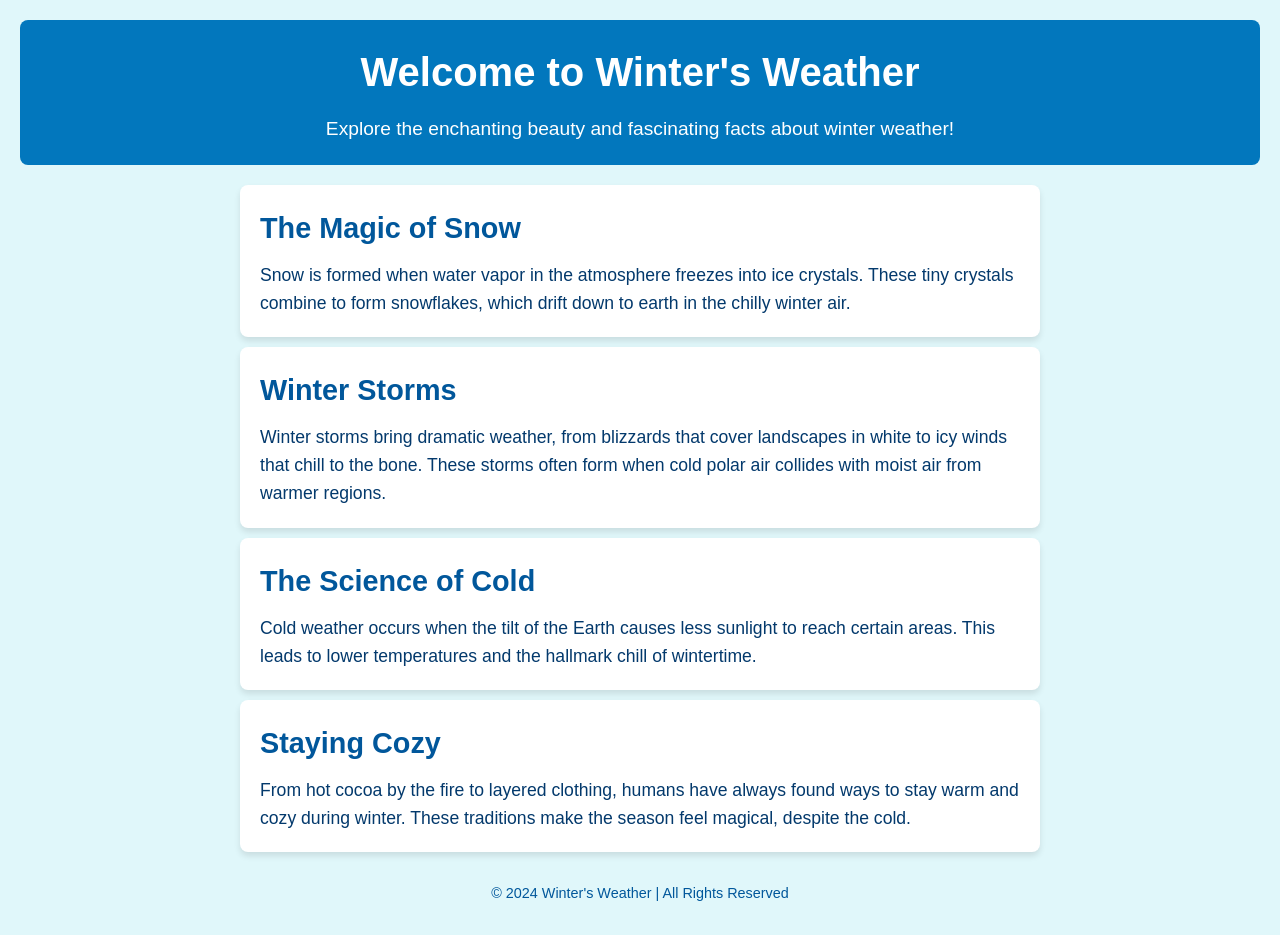
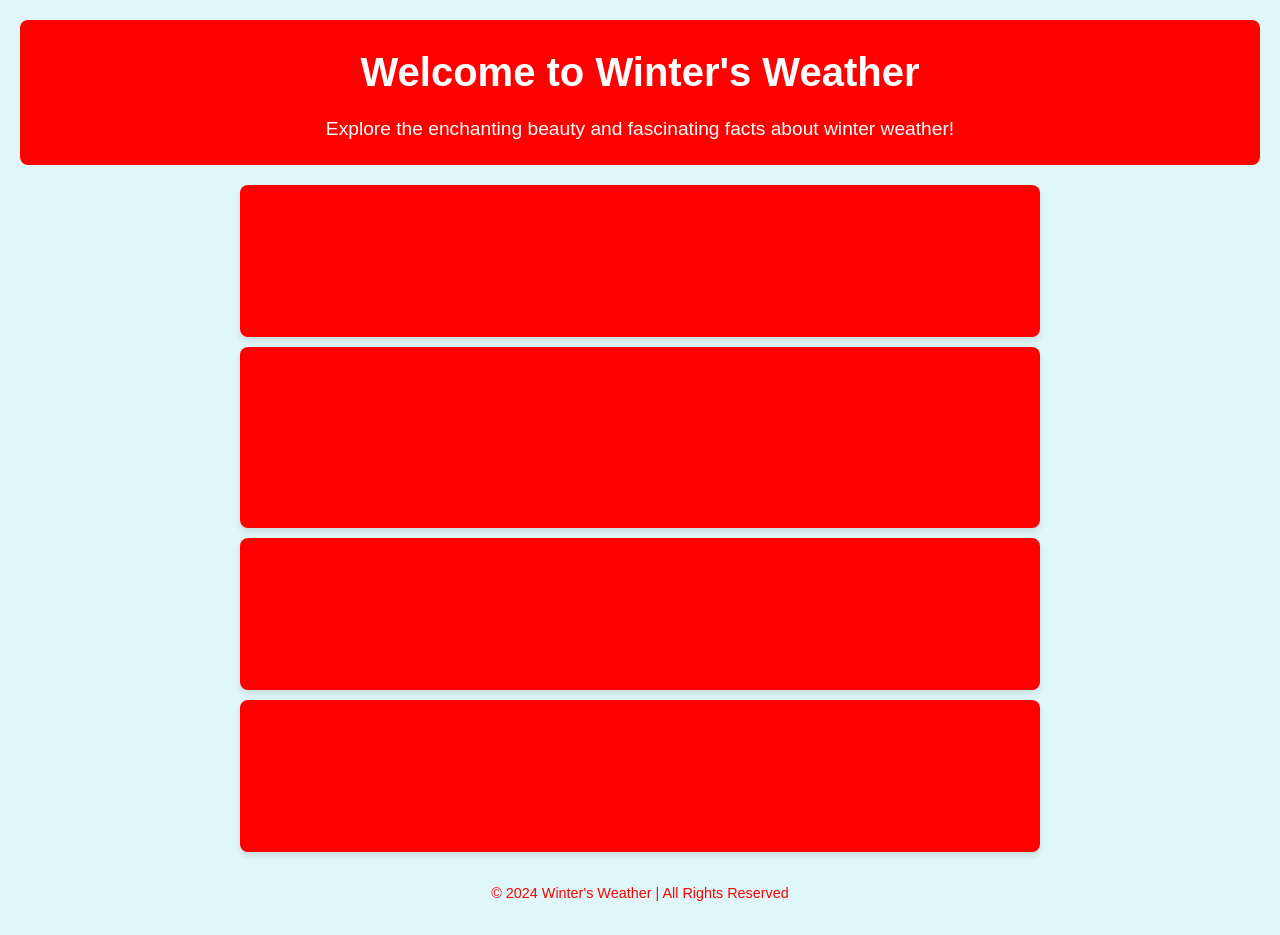
Before and after one commit to DaryAkerman/weather-app, a Python web app: template templates/index.html in a window 1280 px wide. Run offline with Jinja, Linux system fonts and the light colour scheme; the template is opened without the code that fills it, so the values that code supplies are empty.

Commit message:
changed site to red

```diff
--- a/static/css/style.css
+++ b/static/css/style.css
@@ -9,14 +9,14 @@
 /* Body Styling */
 body {
     background-color: #e0f7fa; /* Light icy blue */
-    color: #03396c; /* Deep blue text */
+    color: red; /* Deep blue text */
     line-height: 1.6;
     padding: 20px;
 }
 
 /* Header Styling */
 .header {
-    background-color: #0277bd; /* Medium blue */
+    background-color: red; /* Medium blue */
     color: white;
     text-align: center;
     padding: 20px 10px;
@@ -40,7 +40,7 @@ body {
 }
 
 .section {
-    background-color: white;
+    background-color: red;
     padding: 20px;
     margin: 10px 0;
     border-radius: 8px;
@@ -48,13 +48,13 @@ body {
 }
 
 .section h2 {
-    color: #01579b; /* Darker blue */
+    color: red; /* Darker blue */
     margin-bottom: 10px;
     font-size: 1.8rem;
 }
 
 .section p {
-    color: #03396c;
+    color: red;
     font-size: 1.1rem;
 }
 
@@ -63,6 +63,6 @@ body {
     text-align: center;
     margin-top: 20px;
     font-size: 0.9rem;
-    color: #01579b;
+    color: red;
     padding: 10px 0;
 }
```
